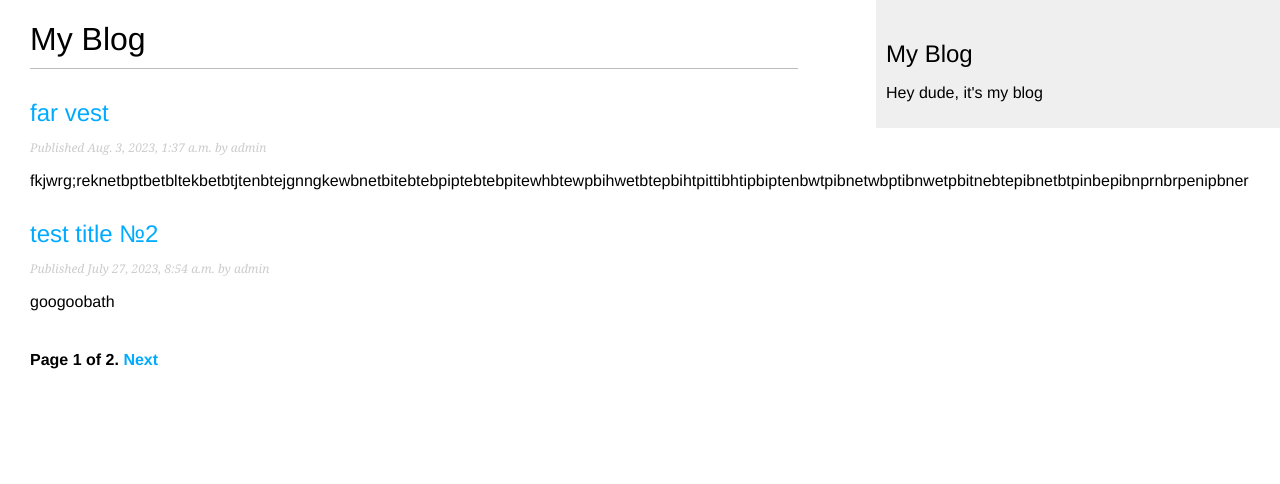
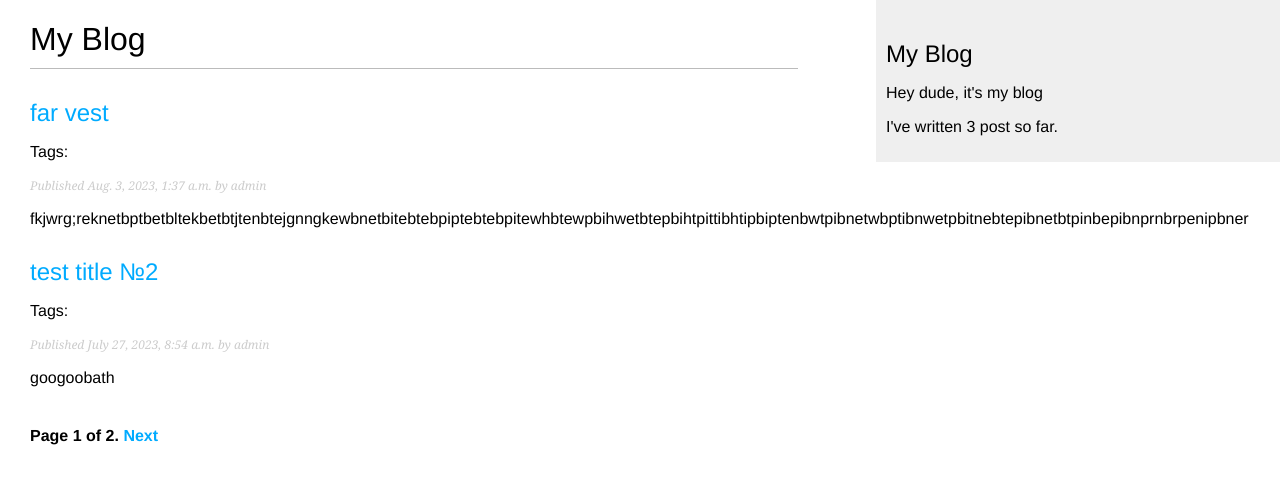
Before and after one commit to Lupuna/blog_with_good_beckand, a Django app: page /blog/ in a window 1280 px wide. Shown: the top 484 px of the page. Run offline with Django 4.2, Linux system fonts and the light colour scheme; data comes from the database, SQL or seed files in the repository; both versions use the stored data as it was after the commit; parts of the project's set-up code (start-up, migrations or seed data) failed here and were passed over.

Commit message:
tags_and_filter commit

```diff
--- a/blog/models.py
+++ b/blog/models.py
@@ -2,6 +2,7 @@ from django.db import models
 from django.utils import timezone
 from django.contrib.auth.models import User
 from django.urls import reverse
+from taggit.managers import TaggableManager
 
 
 class PublishedManager(models.Manager):
@@ -14,6 +15,7 @@ class Post(models.Model):
         DRAFT = 'DF', 'Draft'
         PUBLISHED = 'PB', 'Published'
 
+    tags = TaggableManager()
     title = models.CharField(max_length=250)
     slug = models.SlugField(max_length=250, unique_for_date='publish')
     body = models.TextField()
--- a/blog/templates/blog/base.html
+++ b/blog/templates/blog/base.html
@@ -1,4 +1,5 @@
 {% load static %}
+{% load blog_tags %}
 
 <!DOCTYPE html>
 <html lang="en">
@@ -13,8 +14,9 @@
     {%endblock%}
   </div>
   <div id="sidebar">
-    <h2>My Blog</h2>
-    <p>Hey dude, it's my blog</p>
+      <h2>My Blog</h2>
+      <p>Hey dude, it's my blog</p>
+      <p>I've written {% total_posts %} post so far.</p>
   </div>
 </body>
 </html>
--- a/blog/templates/blog/post/detail.html
+++ b/blog/templates/blog/post/detail.html
@@ -7,6 +7,12 @@
     <p class="date">Published {{post.publish}} by {{post.author}}</p>
     {{post.body|linebreaks}}
     <p><a href="{% url 'blog:post_share' post.id%}">Share this post</a></p>
+    <h2>Similar posts</h2>
+    {% for post in similar_posts %}
+        <p><a href="{{post.get_absolute_url}}">{{post.title}}</a></p>
+    {%empty%}
+        There are no similar posts yet.
+    {%endfor%}
     {% with comments.count as total_comments %}
         <h2>{{total_comments}} comment{{total_comments|pluralize}}</h2>
     {%endwith%}
--- a/blog/templates/blog/post/list.html
+++ b/blog/templates/blog/post/list.html
@@ -1,11 +1,20 @@
 {% extends 'blog/base.html' %}
 
-{% block title %}MY Blog{%endblock%}
+{% block title %}My Blog{%endblock%}
 
 {% block content %}
     <h1>My Blog</h1>
+    {% if tag %}
+        <h2>Post tagged with {{tag.name}}</h2>
+    {%endif %}
     {% for post in posts %}
         <h2><a href="{{ post.get_absolute_url }}">{{post.title}}</a></h2>
+        <p class="tags">Tags:
+            {% for tag in post.tags.all %}
+                <a href="{% url 'blog:post_list_by_tag' tag.slug %}"> {{tag.name}} </a>
+                {% if not forloop.last %}, {%endif%}
+            {%endfor%}
+        </p>
         <p class="date"> Published {{post.publish}} by {{post.author}}</p>
         {{post.body|truncatewords:30|linebreaks}}
     {%endfor%}
--- /dev/null
+++ b/blog/templatetags/blog_tags.py
@@ -0,0 +1,17 @@
+from django import template
+from .. import models
+
+register = template.Library()
+
+
+@register.simple_tag
+def total_posts():
+    return models.Post.published.count()
+
+
+@register.inclusion_tag('blog/post/includes/latests_posts.html')
+def show_latest_post(count=5):
+    latest_posts = models.Post.order_by('-publish')[:count]
+    return {'latest_posts': latest_posts}
+
+# В этом файле хранятся кастомные фильтры и теги для django template language
--- a/blog/urls.py
+++ b/blog/urls.py
@@ -6,7 +6,8 @@ app_name = 'blog'
 urlpatterns = [
     path('', views.post_list, name='post_list'),
     # path('', views.PostListView.as_view(), name='post_list'),
+    path('tag/<slug:tag_slug>/', views.post_list, name='post_list_by_tag'),
     path('<int:year>/<int:month>/<int:day>/<slug:post>', views.post_ditail, name='post_detail'),
     path('<int:post_id>/share/', views.post_share, name='post_share'),
-    path('<int:post_id>/comment/', views.post_comment, name='post_comment')
+    path('<int:post_id>/comment/', views.post_comment, name='post_comment'),
 ]
--- a/blog/views.py
+++ b/blog/views.py
@@ -3,6 +3,8 @@ from django.views.decorators.http import require_POST
 from django.core.paginator import Paginator, EmptyPage, PageNotAnInteger
 from django.views.generic import ListView
 from django.core.mail import send_mail
+from taggit.models import Tag
+from django.db.models import Count
 from . import models
 from . import forms
 
@@ -24,7 +26,7 @@ def post_share(request, post_id):
         # Форма была передана на обработку
         form = forms.EmailPostForm(request.POST)
         if form.is_valid():
-            # форма успешно прошла валидацию
+            # форма успешно прошла валидацию, поэтому мы извлекаем полученные данные
             cd = form.cleaned_data
             # отправить электронное письмо
             post_url = request.build_absolute_uri(post.get_absolute_url())
@@ -42,12 +44,15 @@ def post_share(request, post_id):
     return render(request, 'blog/post/share.html', context)
 
 
-def post_list(request):
+def post_list(request, tag_slug=None):
     post_lists = models.Post.published.all()
+    tag = None
+    if tag_slug:
+        tag = get_object_or_404(Tag, slug=tag_slug)
+        post_lists = post_lists.filter(tags__in=[tag])
     # Постраничная разбивка с 2-мя постами на страницу
     paginator = Paginator(post_lists, 2)
     page_number = request.GET.get('page', 1)
-
     try:
         posts = paginator.page(page_number)
     except EmptyPage:
@@ -57,7 +62,10 @@ def post_list(request):
         # если page_number не целое число, то выдать первую страницу
         posts = paginator.page(1)
 
-    context = {'posts': posts}
+    context = {
+            'posts': posts,
+            'tag': tag,
+        }
     return render(request, 'blog/post/list.html', context)
 
 
@@ -70,10 +78,14 @@ def post_ditail(request, year, month, day, post):
                              publish__month=month, publish__day=day)
     comments = post.comments.filter(active=True)
     form = forms.CommentForm()
+    post_list_ids = post.tags.values_list('id', flat=True)
+    similar_post = models.Post.published.filter(tags__in=post_list_ids).exclude(id=post.id)
+    similar_post = similar_post.annotate(same_tags=Count('tags')).order_by('-same_tags', 'publish')[:4]
     context = {
         'post': post,
         'comments': comments,
-        'form': form
+        'form': form,
+        'similar_posts': similar_post,
     }
     return render(request, 'blog/post/detail.html', context)
 
--- a/myblog/settings.py
+++ b/myblog/settings.py
@@ -37,7 +37,8 @@ INSTALLED_APPS = [
     'django.contrib.sessions',
     'django.contrib.messages',
     'django.contrib.staticfiles',
-    'blog.apps.BlogConfig'
+    'blog.apps.BlogConfig',
+    'taggit',
 ]
 
 MIDDLEWARE = [
```
Also changed, not shown: blog/templates/blog/post/includes/latest_posts.html (added, +7 -0 lines), blog/migrations/0004_post_tags.py (added), blog/templatetags/__init__.py (added), db.sqlite3.
